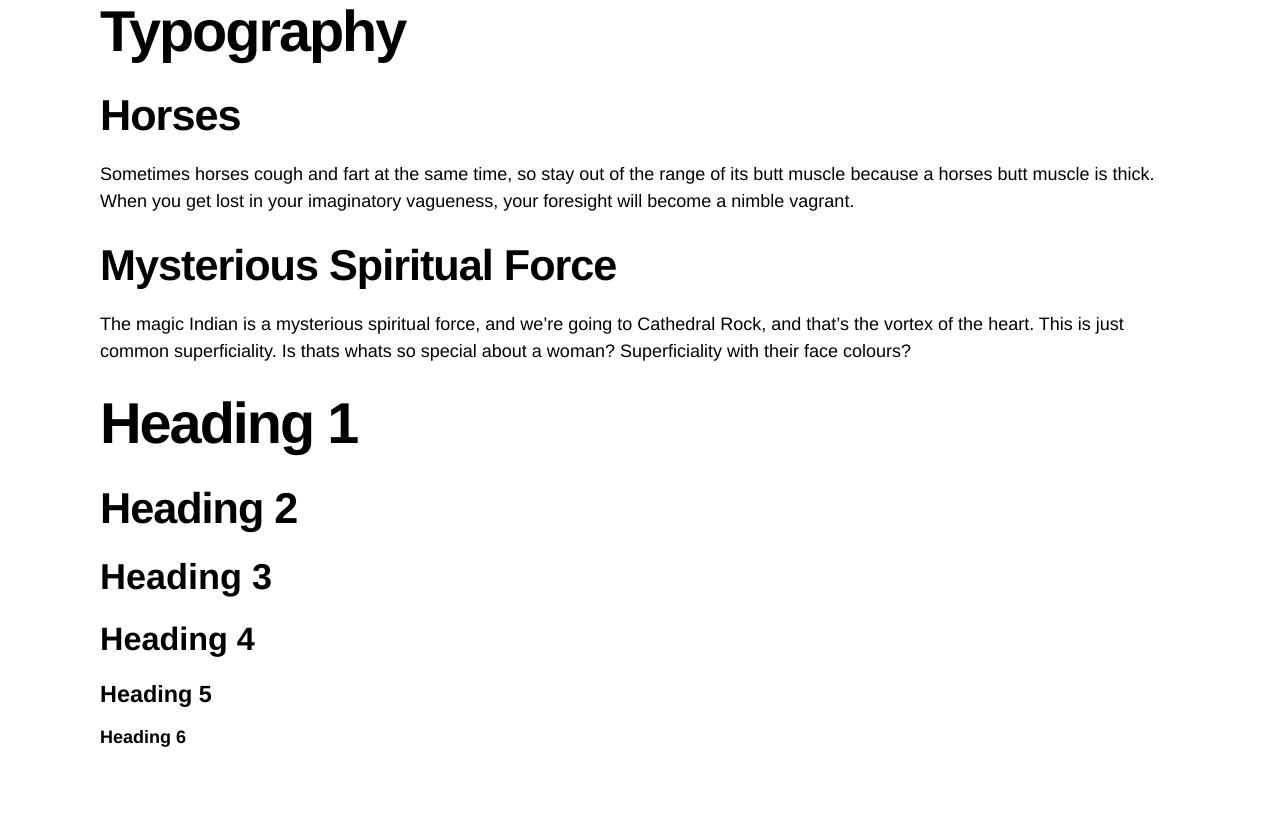
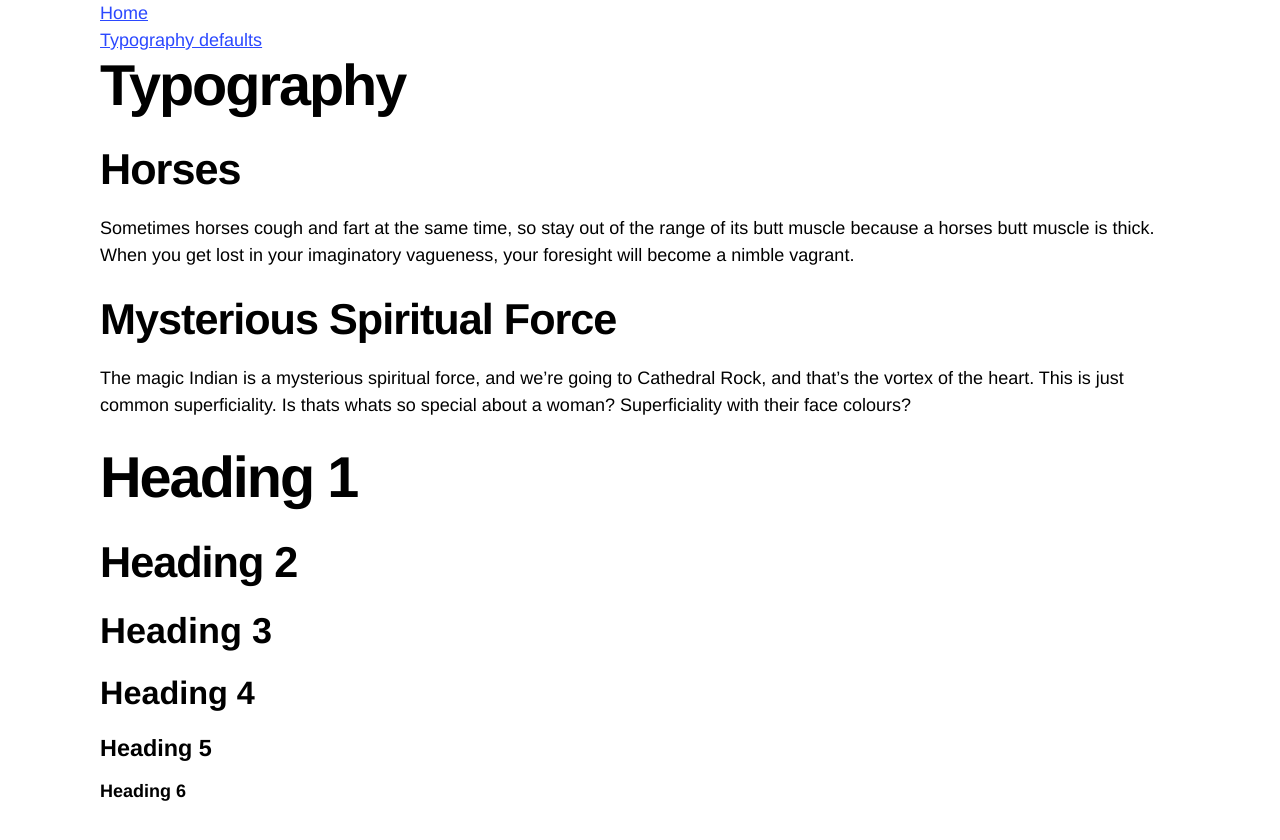
Before and after one commit to levimcg/levimcg.com, a Jekyll site: the page built from typography.md, in a window 1280 px wide. Shown: the top 840 px of the page. Built offline with Jekyll 4.4.1, drawn with Linux system fonts in a browser that asks for light colours; nearby versions of some CDN libraries; Markdown is read by kramdown in place of the engine named in the settings.

Commit message:
added nav to header

```diff
--- a/_includes/header.html
+++ b/_includes/header.html
@@ -0,0 +1,8 @@
+<header>
+	<nav>
+		<ul>
+			<li><a href="/">Home</a></li>
+			<li><a href="/typography.html">Typography defaults</a></li>
+		</ul>
+	</nav>
+</header>
--- a/index.html
+++ b/index.html
@@ -2,7 +2,6 @@
 layout: default
 title: Blanks A clean slate for building a Jekyll site
 ---
-
 
 <h1>{{ page.title }}</h1>
 
```
